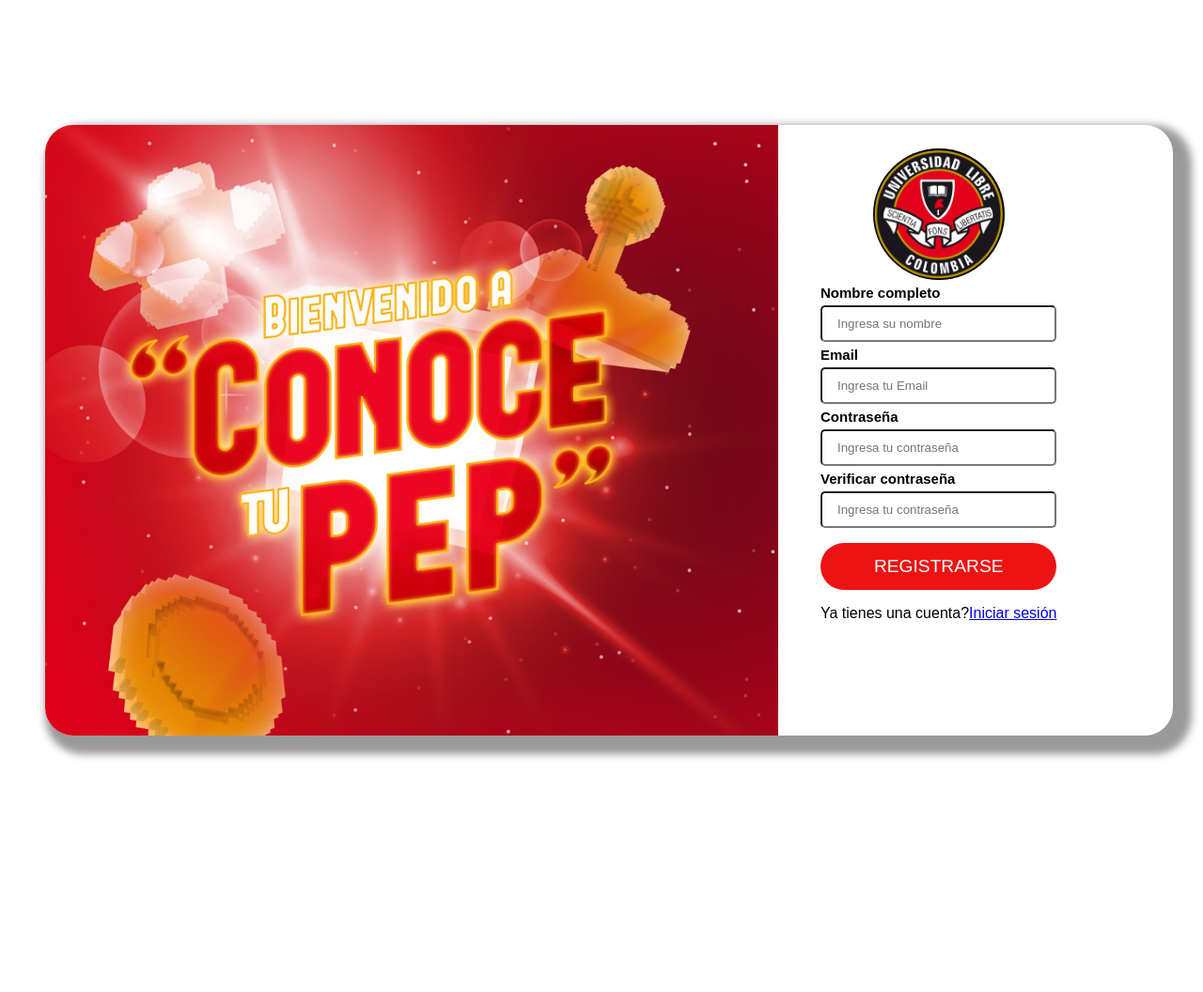
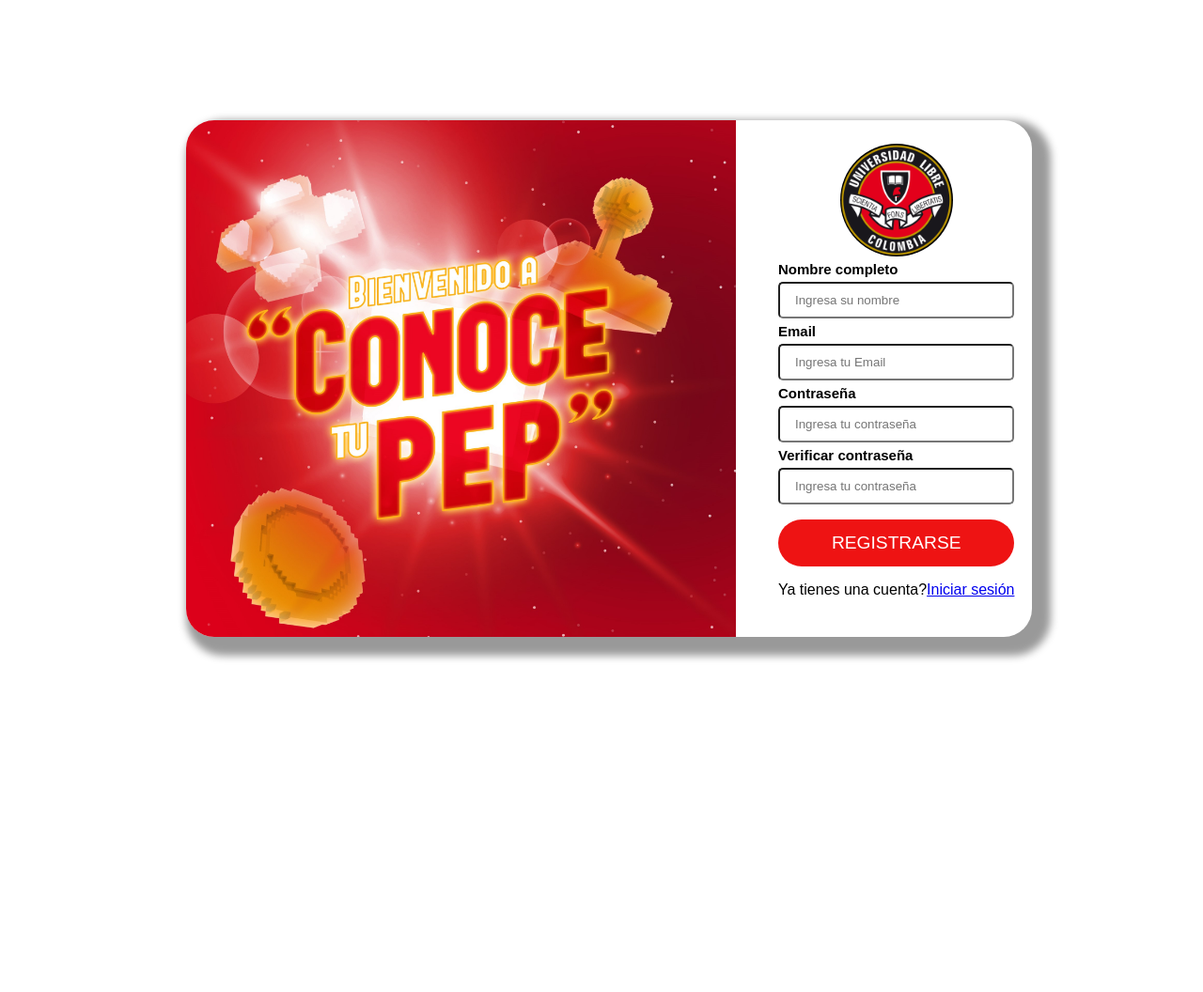
Before and after one commit to MartinCantillo/Juego-Pep, a Flask app: page /Registro in a window 1280 px wide. Shown: the whole page at 94% size. Before the commit the page ends 808 px from the top, so only its background shows below. Run offline with Flask 3, Linux system fonts and the light colour scheme.

Commit message:
correcion visual del registro

```diff
--- a/config/static/css/Registro.css
+++ b/config/static/css/Registro.css
@@ -21,15 +21,15 @@
     display: flex;
     align-items: center;
     width: 100%;
-    height: 900px;
+    height: 130vh;
 
 }
 
 .contenedor{
-    height: 650px;
+    height: 550px;
     margin: 0 auto;
-    max-width: 1200px;
-    width: 100%;
+    max-width: 900px;
+    width: 95%;
     padding: 0px;
     border-top-right-radius: 30px;
     border-bottom-right-radius: 30px;
@@ -97,8 +97,8 @@
         background-image: url('../img/LoginyRegistro/bh.jpg');
         display: flex;
         justify-content: center;
-        width:  140px;
-        height: 140px;
+        width:  120px;
+        height: 120px;
         border-top-left-radius: 75px;
         border-bottom-left-radius: 75px;
         border-top-right-radius: 75px;
@@ -179,3 +179,10 @@
 
 
 }
+all{
+    height: 800px;
+    margin: 0 auto;
+    max-width: 1000px;
+    width: 100%;
+    padding: 0px;
+}
--- a/config/templates/Registro.html
+++ b/config/templates/Registro.html
@@ -11,6 +11,7 @@
 
 <body>
 
+  <all>
     <div class="contenedor-formulario contenedor">
       <div class="imagen-formulario"></div>
 
@@ -55,6 +56,7 @@
          </div>
       </div>
     </div>
+  </all>
     <script src="https://unpkg.com/axios/dist/axios.min.js"></script>
     <script src="{{url_for('static', filename ='js/registro.js')}}"></script>
 </body>
```
Lines whose indentation alone changed are shown as unchanged.
